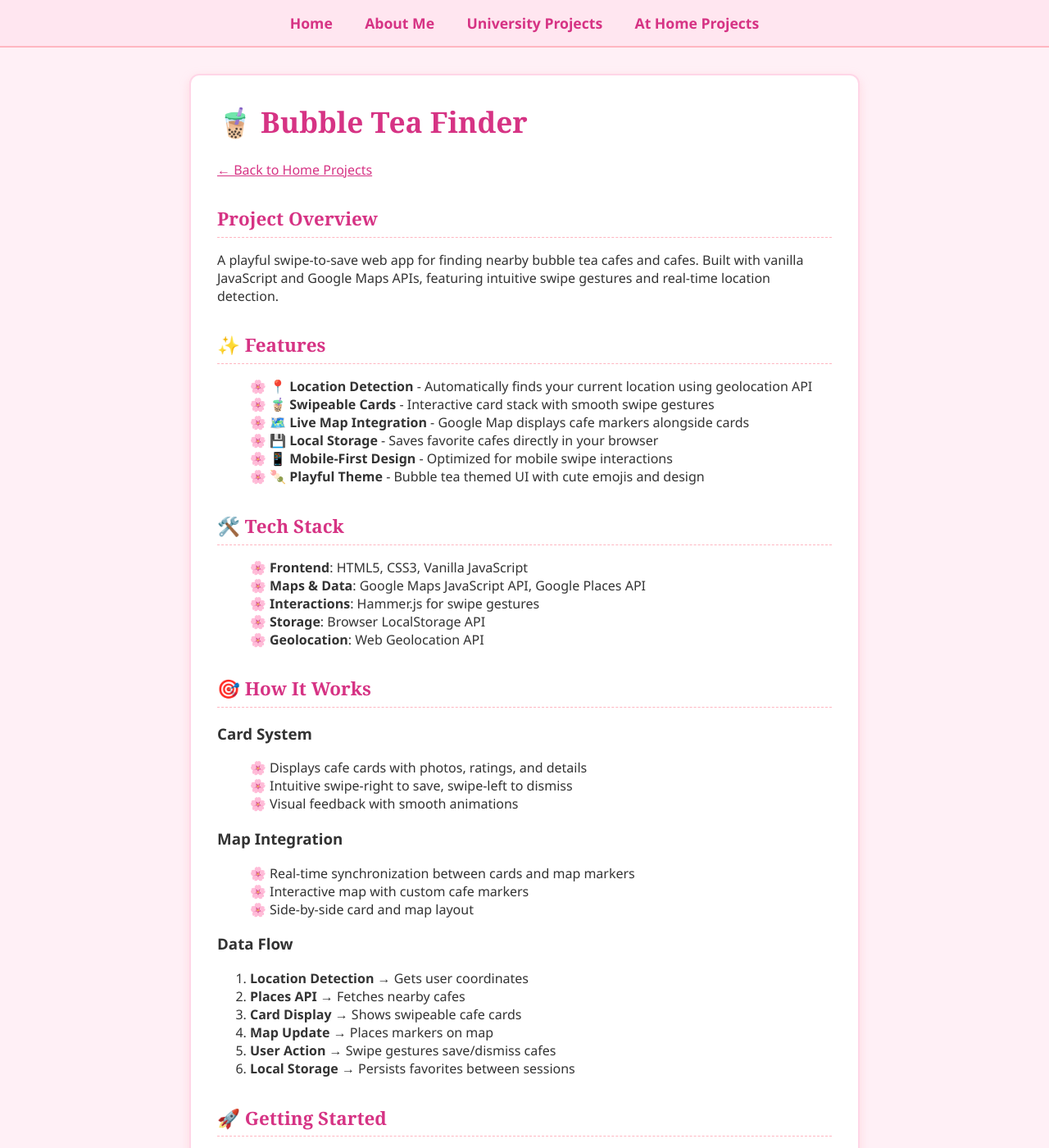
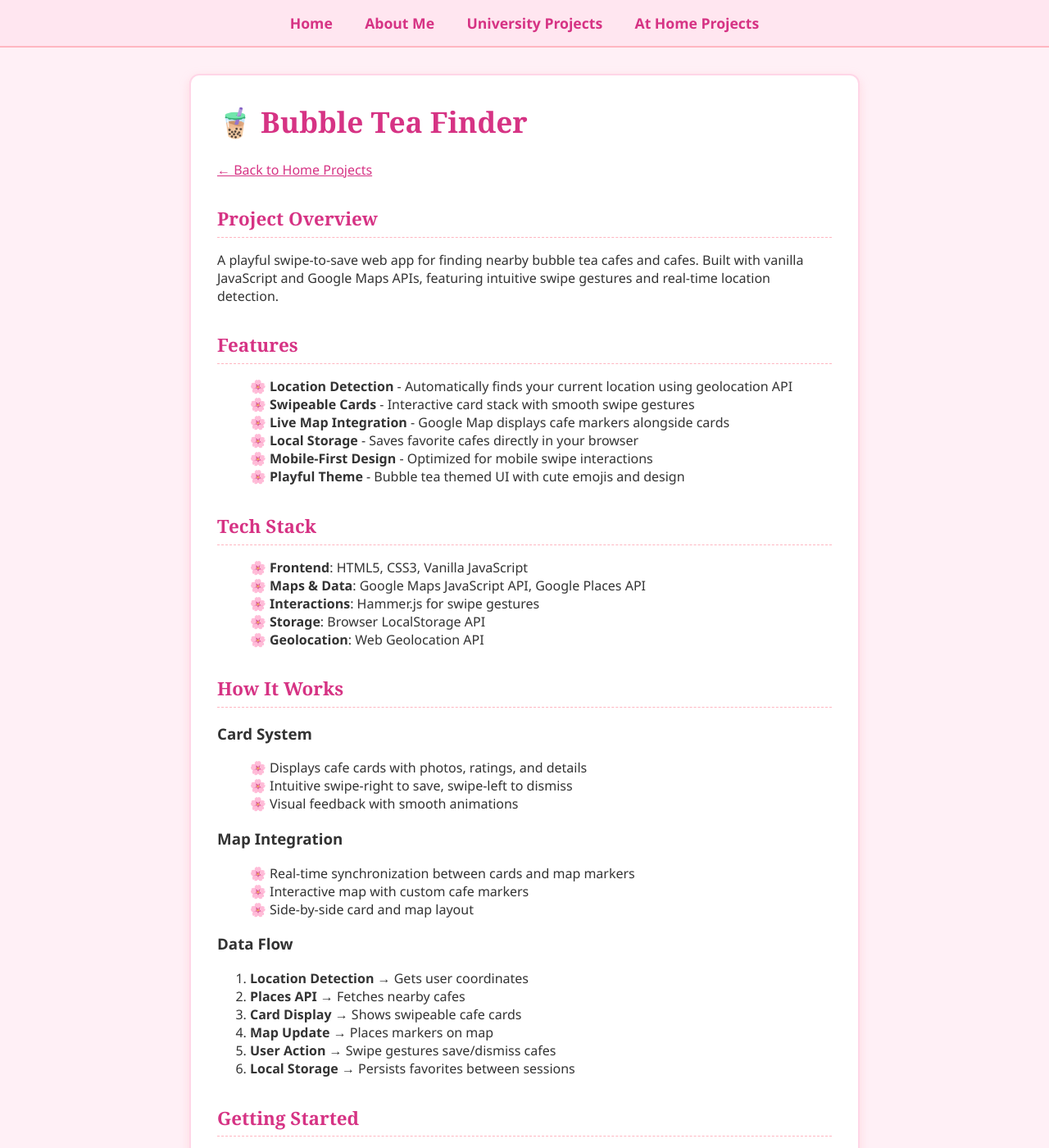
Before and after one commit to AnnabelleJohnstone/AJengineering-projects, a Jekyll site: the page built from _projects/bubble-tea-finder.md, in a window 1280 px wide and 1400 px high. Shown: the whole window at 82% size. Built offline with Jekyll 4.4.1, drawn with Linux system fonts in a browser that asks for light colours; some of the changed lines change nothing that is shown.

Commit message:
Update bubble-tea-finder.md

````diff
--- a/_projects/bubble-tea-finder.md
+++ b/_projects/bubble-tea-finder.md
@@ -5,27 +5,27 @@ title: Bubble Tea Finder
 
 # 🧋 Bubble Tea Finder
 
-[← Back to Home Projects](/home-projects)
+[← Back to Home Projects](/home-projects.md)
 
 ## Project Overview
 A playful swipe-to-save web app for finding nearby bubble tea cafes and cafes. Built with vanilla JavaScript and Google Maps APIs, featuring intuitive swipe gestures and real-time location detection.
 
-## ✨ Features
-- **📍 Location Detection** - Automatically finds your current location using geolocation API
-- **🧋 Swipeable Cards** - Interactive card stack with smooth swipe gestures
-- **🗺️ Live Map Integration** - Google Map displays cafe markers alongside cards
-- **💾 Local Storage** - Saves favorite cafes directly in your browser
-- **📱 Mobile-First Design** - Optimized for mobile swipe interactions
-- **🍡 Playful Theme** - Bubble tea themed UI with cute emojis and design
+##  Features
+- **Location Detection** - Automatically finds your current location using geolocation API
+- **Swipeable Cards** - Interactive card stack with smooth swipe gestures
+- **Live Map Integration** - Google Map displays cafe markers alongside cards
+- **Local Storage** - Saves favorite cafes directly in your browser
+- **Mobile-First Design** - Optimized for mobile swipe interactions
+- **Playful Theme** - Bubble tea themed UI with cute emojis and design
 
-## 🛠️ Tech Stack
+##  Tech Stack
 - **Frontend**: HTML5, CSS3, Vanilla JavaScript
 - **Maps & Data**: Google Maps JavaScript API, Google Places API
 - **Interactions**: Hammer.js for swipe gestures
 - **Storage**: Browser LocalStorage API
 - **Geolocation**: Web Geolocation API
 
-## 🎯 How It Works
+## How It Works
 
 ### Card System
 - Displays cafe cards with photos, ratings, and details
@@ -45,7 +45,7 @@ A playful swipe-to-save web app for finding nearby bubble tea cafes and cafes. B
 5. **User Action** → Swipe gestures save/dismiss cafes
 6. **Local Storage** → Persists favorites between sessions
 
-## 🚀 Getting Started
+## Getting Started
 
 ```bash
 # Clone the repository
````
